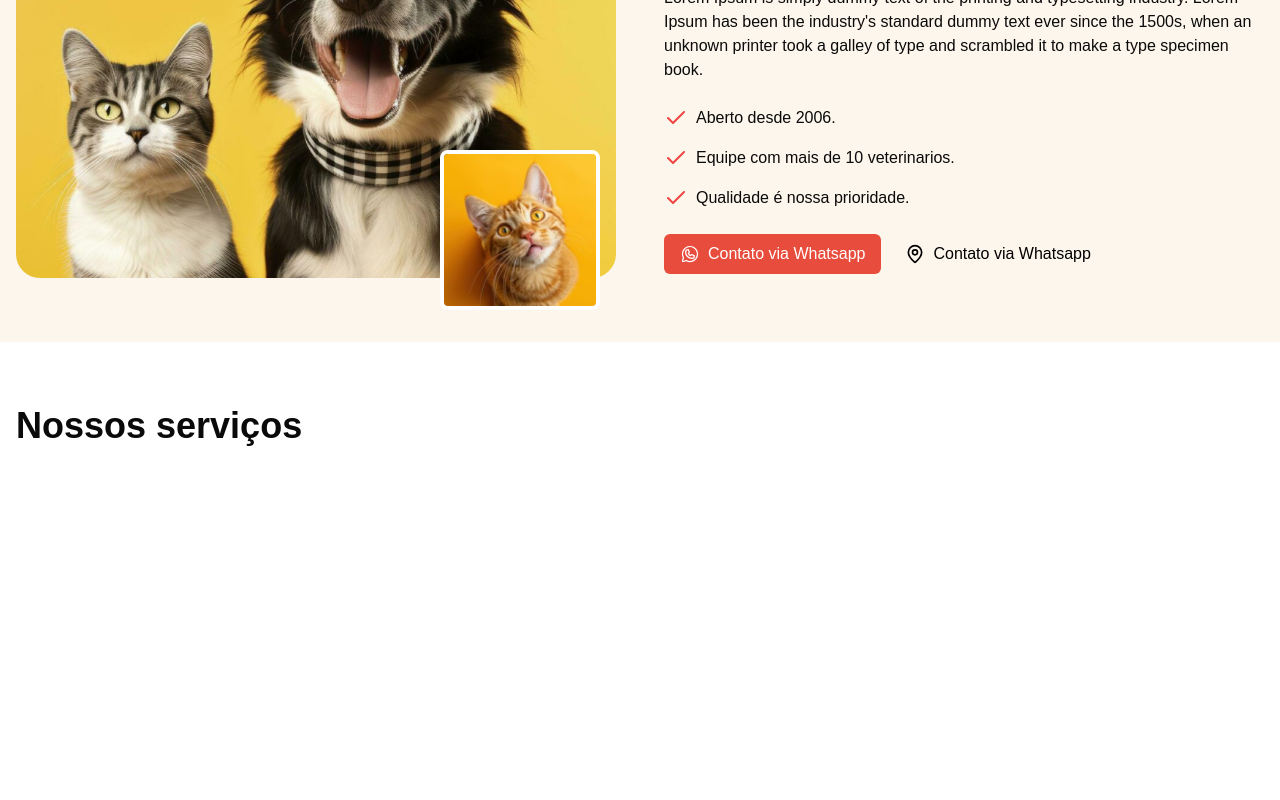
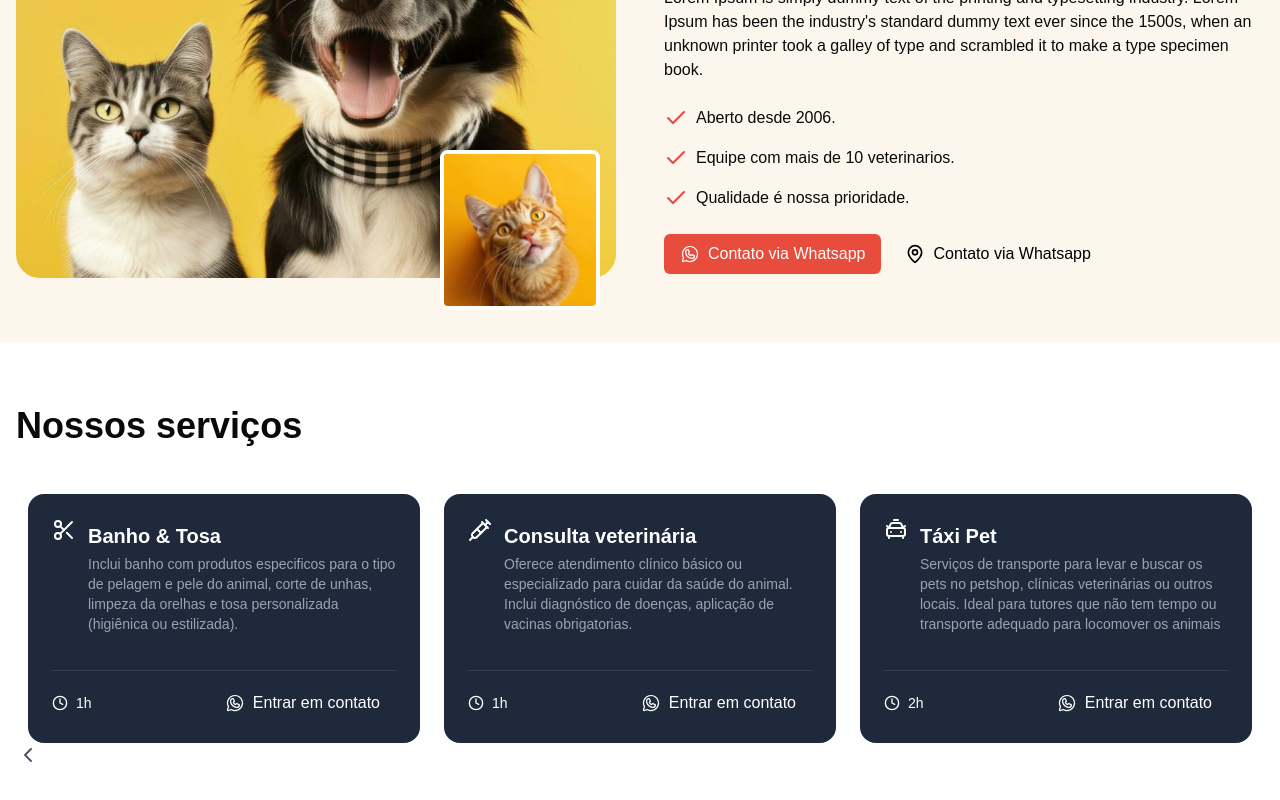
Before and after one commit to TioHadess/landing-page-pets, a Next.js app: page / in a window 1280 px wide. Shown: the part 693-1493 px from the top of the page. Before the commit the page ends 1251 px from the top, so only its background shows below. Built offline with nearby package versions, Linux system fonts and the light colour scheme.

Commit message:
services update 1.1

```diff
--- a/src/app/_components/services.tsx
+++ b/src/app/_components/services.tsx
@@ -1,7 +1,7 @@
 "use client"
 
 import useEmblaCarousel from 'embla-carousel-react'
-import {ChevronLeft, ChevronRight, Scissors, Syringe, CarTaxiFront, Hotel, Icon} from 'lucide-react'
+import {ChevronLeft, ChevronRight, Scissors, Syringe, CarTaxiFront, Hotel, Icon, Clock} from 'lucide-react'
 import { WhatsappLogo } from '@phosphor-icons/react'
 import { title } from 'process'
 
@@ -51,6 +51,15 @@
             }
     })
 
+
+    function scrollPrev(){
+        emblaApi?.scrollPrev();
+    }
+
+    function scrollNext(){
+        emblaApi?.scrollNext();
+    }
+
     return(
         <section className="bg-white py-16">
 
@@ -66,15 +75,54 @@
 
                         <div className='flex'>
                             {services.map((item, index) =>(
-                                <div key={index} className='flex-[0_0)100%] min-w-0 md:flex-[0_0_calc(100%/3)] px-3'>
-                                    <article className=''>
+                                <div key={index} className='flex-[0_0_100%] min-w-0 md:flex-[0_0_calc(100%/3)] px-3'>
+
+                                    <article className='bg-[#1e293b] text-white rounded-2xl p-6 space-y-4 h-full flex flex-col'>
+
+                                        <div className='flex-1 flex items-start justify-between'>
+
+                                            <div className='flex gap-3'>
+                                                <span className='text-3xl'>{item.icon}</span>
+                                                <div>
+                                                    <h3 className='font-bold text-xl mb-1 my-1 select-none'>{item.title}</h3>
+                                                    <p className='text-gray-400 text-sm select-none'>
+                                                        {item.description}
+                                                    </p>
+                                                </div>
+                                            </div>
+
+                                        </div>
+
+                                        <div className='border-t border-gray-700 pt-4 flex items-center justify-between'>
+                                            <div className='flex items-center gap-2 text-sm'>
+                                                <Clock className='w-4 h-4'/>
+                                                <span>{item.duration}</span>
+                                            </div>
+
+                                            <a
+                                            href="#"
+                                            className='flex items-center justify-center gap-2 hover:bg-red-500 px-4 py-1 rounded-md duration-300'
+                                            >
+                                                <WhatsappLogo className='w-5 h-5'/>
+                                                Entrar em contato
+                                            </a>
+
+                                        </div>
 
                                     </article>
+
                                 </div>
                             ))}
                         </div>
 
                     </div>
+
+                    <button>
+                        <ChevronLeft
+                        onClick={scrollPrev}
+                        className='w-6 h-6 text-gray-600'
+                        />
+                    </button>
 
                 </div>
 
```
